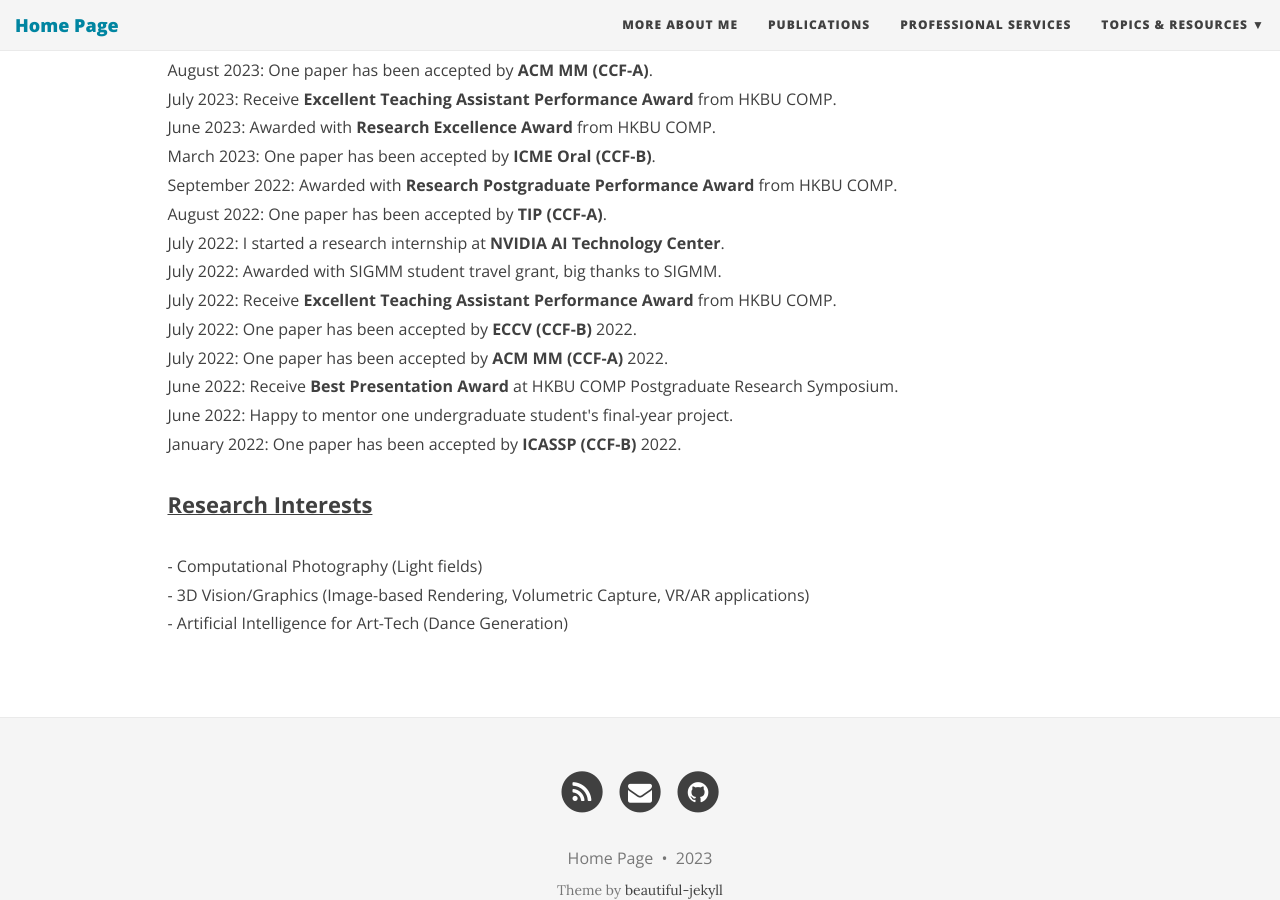
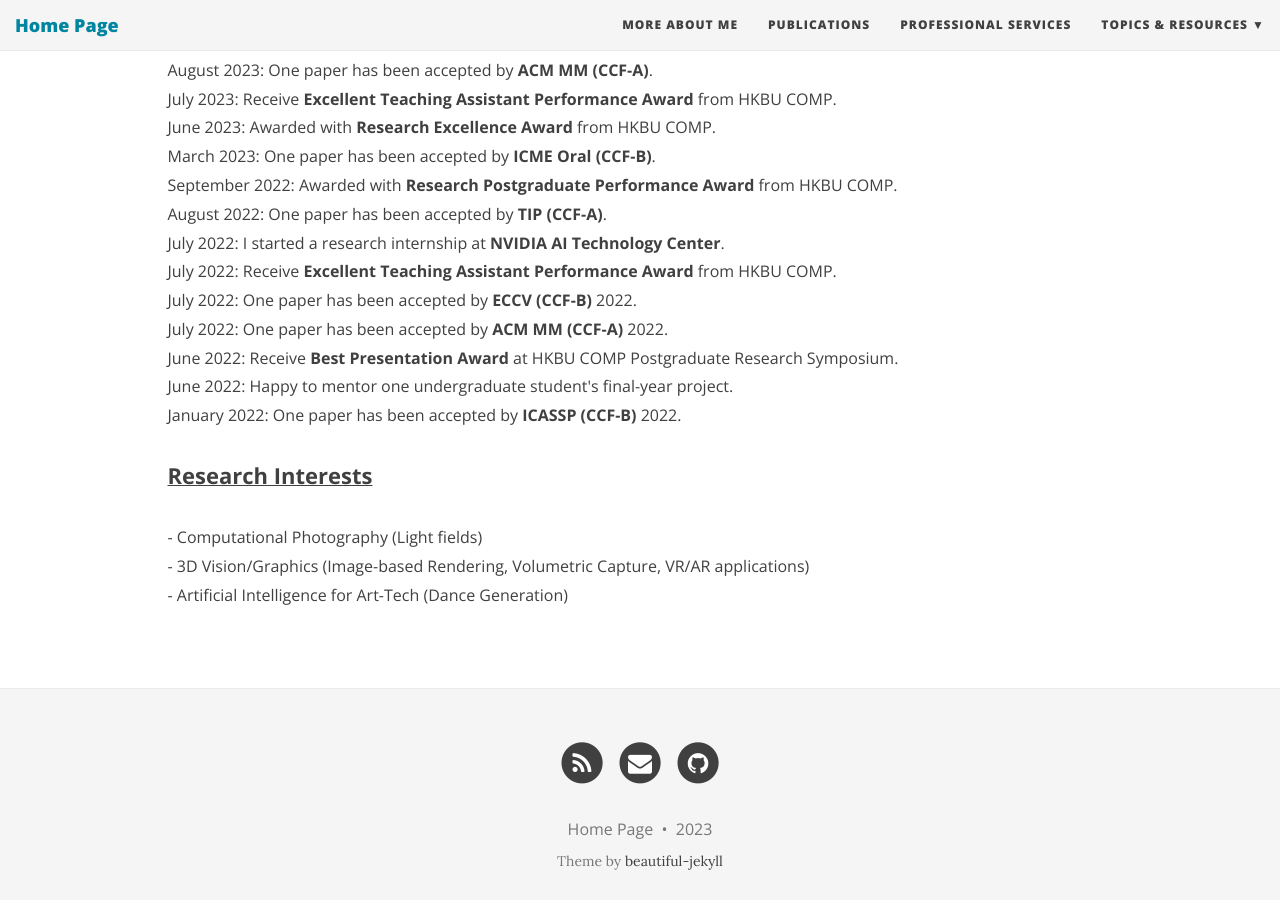
Before and after one commit to Derry-Xing/derry-xing.github.io, a Jekyll site: the page built from index.html, in a window 1280 px wide and 900 px high, scrolled down 591 px. Built offline with Jekyll 4.4.1, drawn with Linux system fonts in a browser that asks for light colours; nearby versions of some CDN libraries; the list of posts is cut into pages by our own code.

Commit message:
Update index.html

```diff
--- a/index.html
+++ b/index.html
@@ -68,7 +68,6 @@ use-site-title: true
 			September 2022: Awarded with <strong>Research Postgraduate Performance Award</strong> from HKBU COMP. <br>
 			August 2022: One paper has been accepted by <strong>TIP (CCF-A)</strong>. <br>
 			July 2022: I started a research internship at <strong>NVIDIA AI Technology Center</strong>. <br>
-			July 2022: Awarded with SIGMM student travel grant, big thanks to SIGMM. <br>
 			July 2022: Receive <strong>Excellent Teaching Assistant Performance Award</strong> from HKBU COMP. <br>
 			July 2022: One paper has been accepted by <strong>ECCV (CCF-B)</strong> 2022. <br>
 			July 2022: One paper has been accepted by <strong>ACM MM (CCF-A)</strong> 2022. <br>
```
